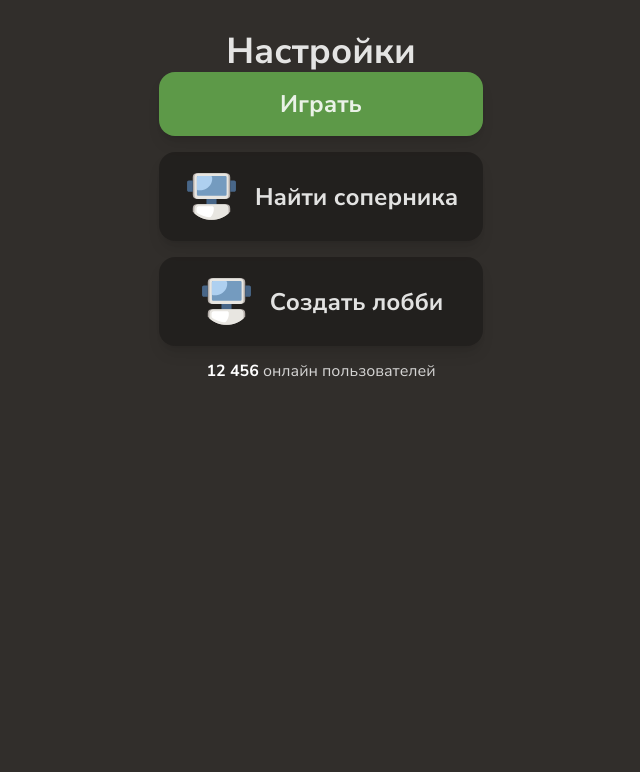
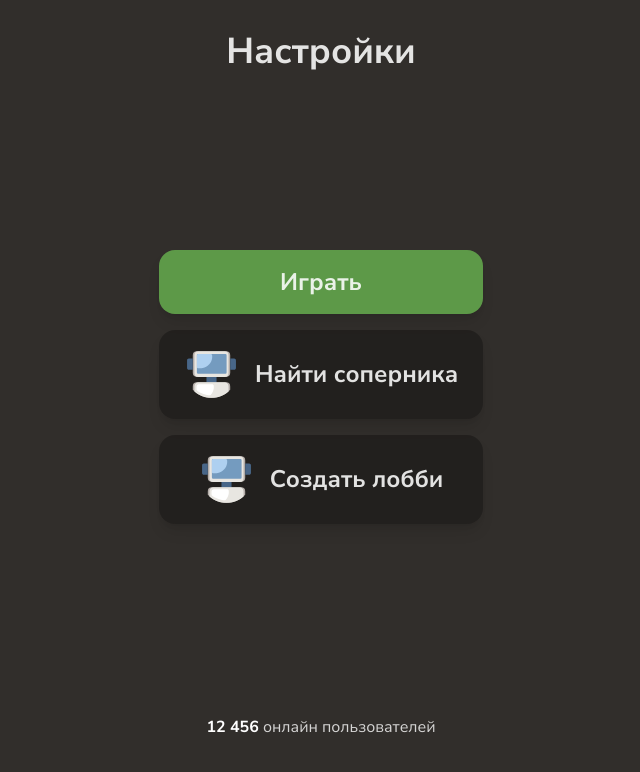
Before and after one commit to Cashisfsg/chess, a React (Vite) app: page /settings in a window 1280 px wide. Shown: the top 772 px of the page, without its empty margins (319-959 px from the left). Built offline with nearby package versions, Linux system fonts and the light colour scheme.

Commit message:
fix direction on a settings page

```diff
--- a/src/pages/settings/page.tsx
+++ b/src/pages/settings/page.tsx
@@ -2,7 +2,7 @@ import { Link } from "react-router-dom";
 
 export const SettingsPage = () => {
     return (
-        <main className="grid h-full grid-rows-[auto_1fr_auto]">
+        <main className="grid flex-auto grid-rows-[auto_1fr_auto] gap-y-8">
             <h1 className="text-4xl font-bold">Настройки</h1>
 
             <section className="grid place-content-center gap-y-4">
```
